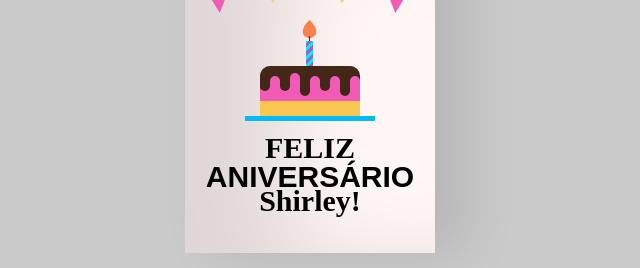
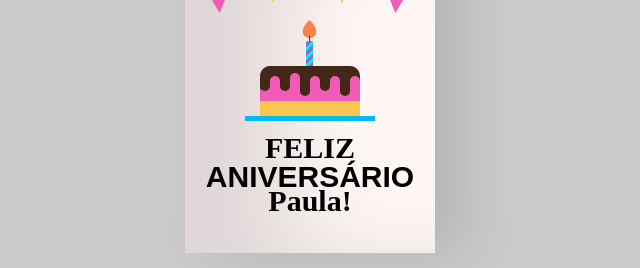
Before and after one commit to gileaddias/cartao-parabens, a plain HTML site: page index.html in a window 1280 px wide. Shown: the part 530-798 px from the top of the page, 330-970 px from the left. Drawn offline with Linux system fonts and the light colour scheme.

Commit message:
salvando alterações

```diff
--- a/index.html
+++ b/index.html
@@ -13,7 +13,7 @@
             <div class="front-text">
             <h3 class="happy">FELIZ</h3>
             <h2 class="bday">ANIVERSÁRIO</h2>
-            <h3 class="toyou">Shirley!</h3>
+            <h3 class="toyou">Paula!</h3>
         </div>
         <div class="wrap-deco">
             <div class="decorations"></div>
@@ -32,11 +32,14 @@
              <div class="inside-text">
           <h3 class="happy">FELIZ</h3>
           <h2 class="bday">ANIVERSÁRIO</h2>
-          <h3 class="toyou">Shirley!</h3>
+          <h3 class="toyou">Paula!</h3>
           </div>
             <div class="wishes">
-            <p>Querida amiga,</p>
-            <p>Feliz aniversário!! Espero que seu dia seja preenchido com muito amor e risadas! Que todos os seus desejos de aniversário se tornem realidade.</p>
+            <p>Ruiva,</p>
+            <p>Parabéns linda,  te desejo toda felicidade e sucesso do mundo, que Deus te abençoe e te ilumine sempre, que te dê muitos anos de vida e que realize todos os seus sonhos!!
+            Feliz aniversário!
+            Amo Você!!
+            🥳👏🏼🥳👏🏼🥳👏🏼🥳👏🏼</p>
             <p class="name">Beijos</p>
             </div>
           </div>
```
